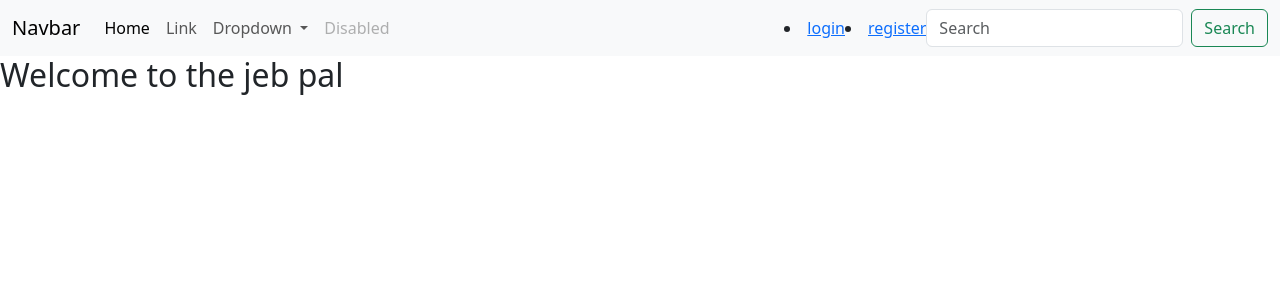
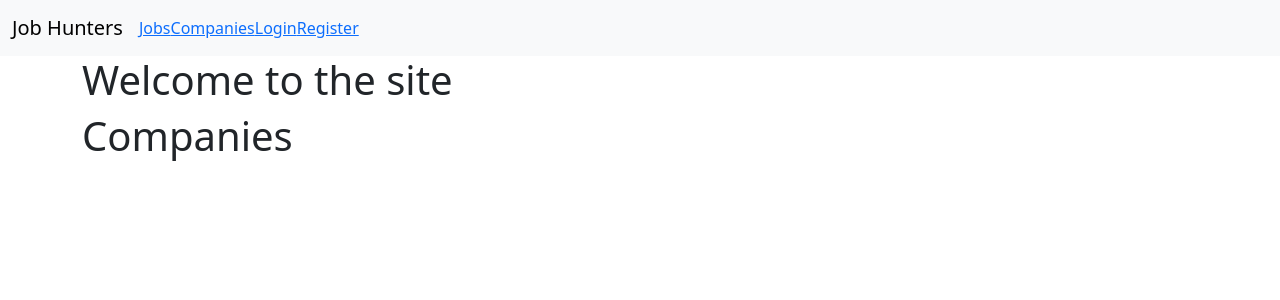
Before and after one commit to BinniBuff/Verklegt_2, a Django app: page /companies/ in a window 1280 px wide. Shown: the top 300 px of the page. Run offline with Django 5.2, Linux system fonts and the light colour scheme; data that the repository does not hold is empty.

Commit message:
Templates lagað fyrir jobs og companies og url fyrir companies

```diff
--- a/JobHunters/JobHunters/urls.py
+++ b/JobHunters/JobHunters/urls.py
@@ -18,6 +18,7 @@ from django.contrib import admin
 from django.urls import path, include
 
 urlpatterns = [
+    path('', include('job.urls')),
     path('admin/', admin.site.urls),
     path('jobs/', include('job.urls')),
     path('companies/', include('company.urls')),
--- a/JobHunters/templates/base.html
+++ b/JobHunters/templates/base.html
@@ -1,56 +1,23 @@
+{% load static %}
 <!DOCTYPE html>
 <html lang="en">
 <head>
     <meta charset="UTF-8">
-    <title>Document</title>
+    <title>Job Hunters</title>
+    {#CSS#}
     <link href="https://cdn.jsdelivr.net/npm/bootstrap@5.3.3/dist/css/bootstrap.min.css" rel="stylesheet" integrity="sha384-QWTKZyjpPEjISv5WaRU9OFeRpok6YctnYmDr5pNlyT2bRjXh0JMhjY6hW+ALEwIH" crossorigin="anonymous">
+    <link rel="stylesheet" href="{% static 'css/main.css' %}">
 </head>
 <body>
-    <nav class="navbar navbar-expand-lg bg-body-tertiary">
-  <div class="container-fluid">
-    <a class="navbar-brand" href="#">Navbar</a>
-    <button class="navbar-toggler" type="button" data-bs-toggle="collapse" data-bs-target="#navbarSupportedContent" aria-controls="navbarSupportedContent" aria-expanded="false" aria-label="Toggle navigation">
-      <span class="navbar-toggler-icon"></span>
-    </button>
-    <div class="collapse navbar-collapse" id="navbarSupportedContent">
-      <ul class="navbar-nav me-auto mb-2 mb-lg-0">
-        <li class="nav-item">
-          <a class="nav-link active" aria-current="page" href="#">Home</a>
-        </li>
-        <li class="nav-item">
-          <a class="nav-link" href="#">Link</a>
-        </li>
-        <li class="nav-item dropdown">
-          <a class="nav-link dropdown-toggle" href="#" role="button" data-bs-toggle="dropdown" aria-expanded="false">
-            Dropdown
-          </a>
-          <ul class="dropdown-menu">
-            <li><a class="dropdown-item" href="#">Action</a></li>
-            <li><a class="dropdown-item" href="#">Another action</a></li>
-            <li><hr class="dropdown-divider"></li>
-            <li><a class="dropdown-item" href="#">Something else here</a></li>
-          </ul>
-        </li>
-        <li class="nav-item">
-          <a class="nav-link disabled" aria-disabled="true">Disabled</a>
-        </li>
-      </ul>
-        {% if user.is_authenticated %}
-            <li><a href="{% url 'logout' %}">Logout</a></li>
-        {% else %}
-            <li><a href="{% url 'login' %}">login</a></li>
-            <li><a href="{% url 'register' %}">register</a></li>
-        {% endif %}
-      <form class="d-flex" role="search">
-        <input class="form-control me-2" type="search" placeholder="Search" aria-label="Search">
-        <button class="btn btn-outline-success" type="submit">Search</button>
-      </form>
+    {% include 'navigation.html' %}
+    <div class="container">
+        <h1>Welcome to the site</h1>
+        {% block content %}
+        {% endblock %}
     </div>
-  </div>
-</nav>
-    <nav></nav>
-    {% block content %}
-    {% endblock %}
+    {#Javascript#}
+    <script src="https://cdnjs.cloudflare.com/ajax/libs/jquery/3.7.1/jquery.js"></script>
     <script src="https://cdn.jsdelivr.net/npm/bootstrap@5.3.3/dist/js/bootstrap.bundle.min.js" integrity="sha384-YvpcrYf0tY3lHB60NNkmXc5s9fDVZLESaAA55NDzOxhy9GkcIdslK1eN7N6jIeHz" crossorigin="anonymous"></script>
+    <script src="{% static 'js/jobs.js' %}"></script>
 </body>
 </html>
--- a/JobHunters/templates/company/index.html
+++ b/JobHunters/templates/company/index.html
@@ -1,4 +1,10 @@
 {% extends 'base.html' %}
 {% block content %}
-	<h2>Welcome to the jeb pal</h2>
+	<h1>Companies</h1>
+    <div class="companies">
+        {% for company in companies %}
+            {% include "company/single_company.html" with company=company %}
+        {% endfor %}
+
+    </div>
 {% endblock %}
--- /dev/null
+++ b/JobHunters/templates/company/single_company.html
@@ -0,0 +1,5 @@
+<div class="well-company">
+    <div class="company-img" style="background-image: url('{{ company.logo }}')"></div>
+    <h4>{{ company.name }}</h4>
+    <p>Started: {{ company.year_of_start }}</p>
+</div>
--- /dev/null
+++ b/JobHunters/templates/navigation.html
@@ -0,0 +1,24 @@
+<nav class="navbar navbar-expand-lg bg-body-tertiary">
+  <div class="container-fluid">
+    <a class="navbar-brand" href="/">Job Hunters</a>
+    <button class="navbar-toggler" type="button" data-bs-toggle="collapse" data-bs-target="#navbarSupportedContent" aria-controls="navbarSupportedContent" aria-expanded="false" aria-label="Toggle navigation">
+      <span class="navbar-toggler-icon"></span>
+    </button>
+    <div class="collapse navbar-collapse" id="navbarSupportedContent">
+      <ul class="navbar-nav me-auto mb-2 mb-lg-0">
+        <li>
+          <a href="{% url 'job-index' %}">Jobs</a>
+        </li>
+        <li>
+          <a href="{% url 'company-index' %}">Companies</a>
+        </li>
+        {% if user.is_authenticated %}
+            <li><a href="{% url 'logout' %}">Logout</a></li>
+        {% else %}
+            <a href="{% url 'login' %}">Login</a>
+            <a href="{% url 'register' %}">Register</a>
+        {% endif %}
+      </ul>
+    </div>
+  </div>
+</nav>
```
Also changed, not shown: JobHunters/templates/job/create_job.html (added, +8 -0 lines), JobHunters/templates/job/index.html (+13 -1 lines), JobHunters/templates/job/job_details.html (added, +10 -0 lines), JobHunters/templates/job/single_job.html (added, +7 -0 lines), JobHunters/templates/job/update_job.html (added, +8 -0 lines), 4 other files.
